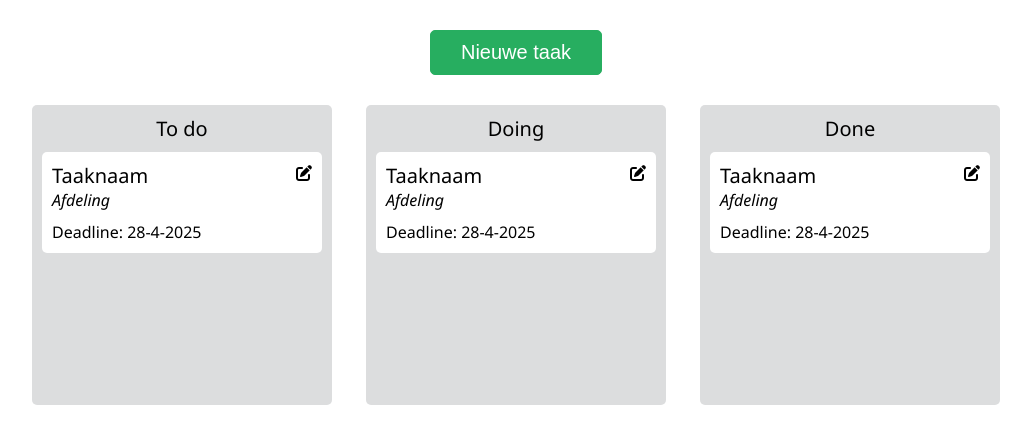
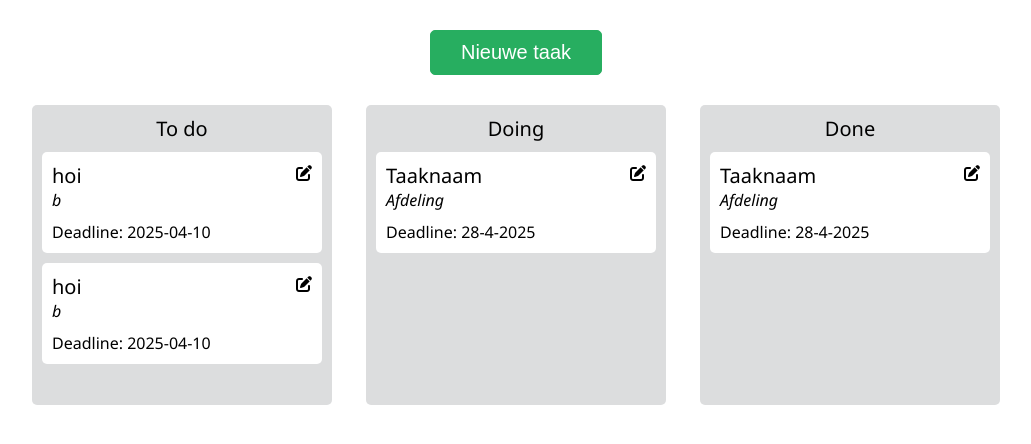
Before and after one commit to JoostHeijmans139/B3-Takenlijst, a PHP site: page /delta/tasks/index.php in a window 1280 px wide. Shown: the part 75-519 px from the top of the page, without its empty margins (124-1155 px from the left). Run offline with PHP 8.4, Linux system fonts and the light colour scheme; a user stored in the database is signed in; data comes from the database, SQL or seed files in the repository; some libraries are stand-ins or nearby versions.

Commit message:
Taak ophaal functie

```diff
--- a/tasks/index.php
+++ b/tasks/index.php
@@ -41,6 +41,18 @@ header("Pragma: no-cache");
             require_once 'create.php'
             ?>
 
+            <?php
+            require_once '../backend/conn.php';
+
+            $query = "SELECT * FROM taken";
+
+            $statement = $conn->prepare($query);
+
+            $statement->execute();
+
+            $tasks = $statement->fetchAll(PDO::FETCH_ASSOC);
+            ?>
+
             <div class="taskColumns">
                 <div class="taskColumn">
                     <h2>To do</h2>
@@ -49,15 +61,20 @@ header("Pragma: no-cache");
                             <?php
                             require 'edit.php';
                             ?>
-                        <div class="tasks">
-                            <div class="taskAlign">
-                                <p class="taskName">Taaknaam</p>
-                                <a onclick="toggleEdit()" class="editTask"><i class="fa-solid fa-pen-to-square"></i></a>
+
+                        <?php foreach ($tasks as $task): ?>
+                            <div class="tasks">
+
+                                <div class="taskAlign">
+
+                                    <p class="taskName"><?php echo $task['title']; ?></p>
+                                    <a onclick="toggleEdit()" class="editTask"><i class="fa-solid fa-pen-to-square"></i></a>
+                                </div>
+
+                                <p class="departmentName"><?php echo $task['department']; ?></p>
+                                <p class="deadlineName">Deadline: <?php echo $task['deadline']; ?></p>
                             </div>
-
-                            <p class="departmentName">Afdeling</p>
-                            <p class="deadlineName">Deadline: 28-4-2025</p>
-                        </div>
+                        <?php endforeach; ?>
                     </div>
                 </div>
 
```
